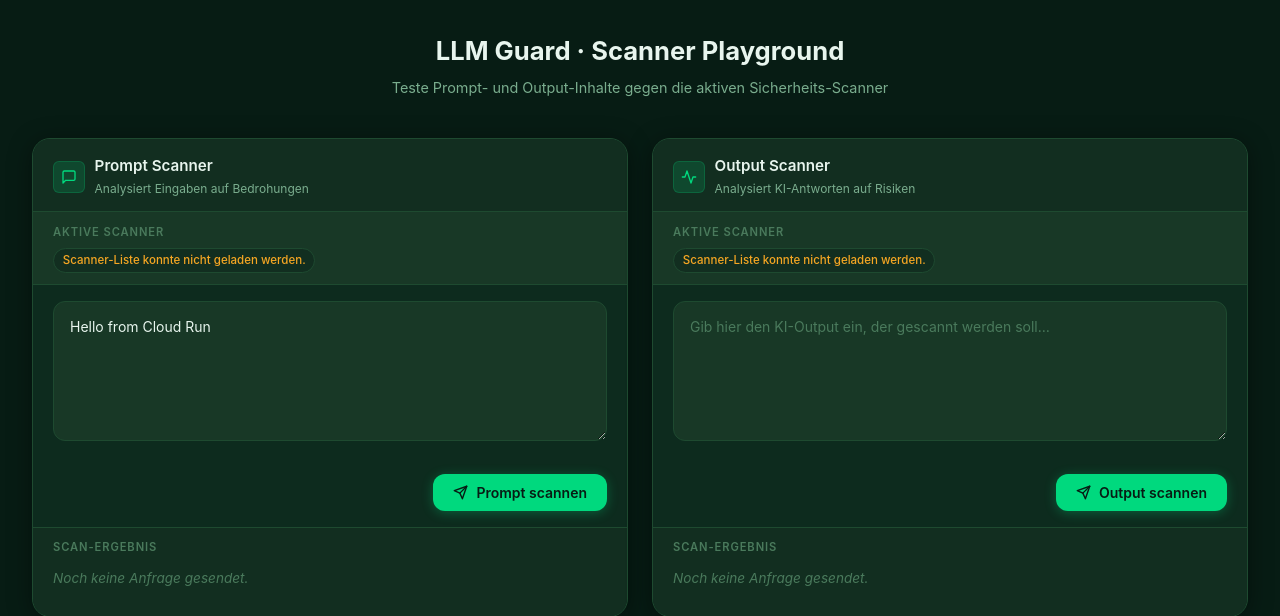
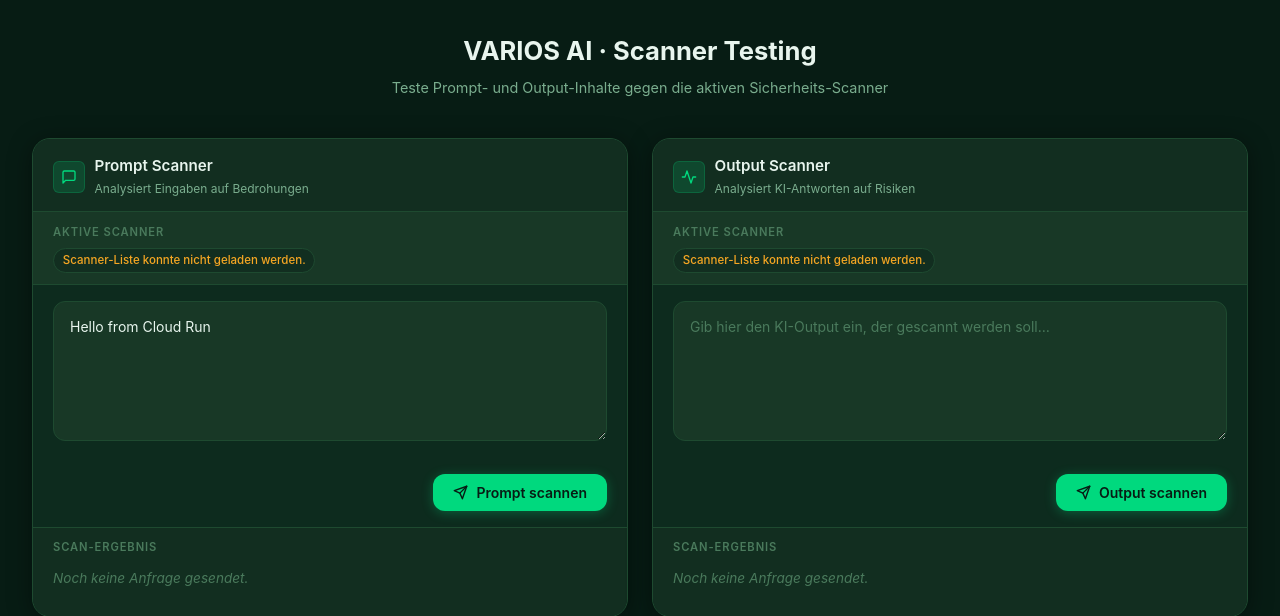
Before and after one commit to hw-avency/LLM-guard-test, a Flask app: page / in a window 1280 px wide. Shown: the part 60-676 px from the top of the page. Run offline with Flask 3, Linux system fonts and the light colour scheme.

Commit message:
fix: rename title to VARIOS AI - Scanner Testing

```diff
--- a/templates/index.html
+++ b/templates/index.html
@@ -3,7 +3,7 @@
 <head>
   <meta charset="UTF-8">
   <meta name="viewport" content="width=device-width, initial-scale=1.0">
-  <title>VARIOS AI · Scanner Playground</title>
+  <title>VARIOS AI · Scanner Testing</title>
   <style>
     /* ── Design Tokens ─────────────────────────────────────────── */
     :root {
@@ -656,7 +656,7 @@
   <main class="main">
 
     <div class="page-title">
-      <h1>LLM Guard · Scanner Playground</h1>
+      <h1>VARIOS AI · Scanner Testing</h1>
       <p>Teste Prompt- und Output-Inhalte gegen die aktiven Sicherheits-Scanner</p>
     </div>
 
```
